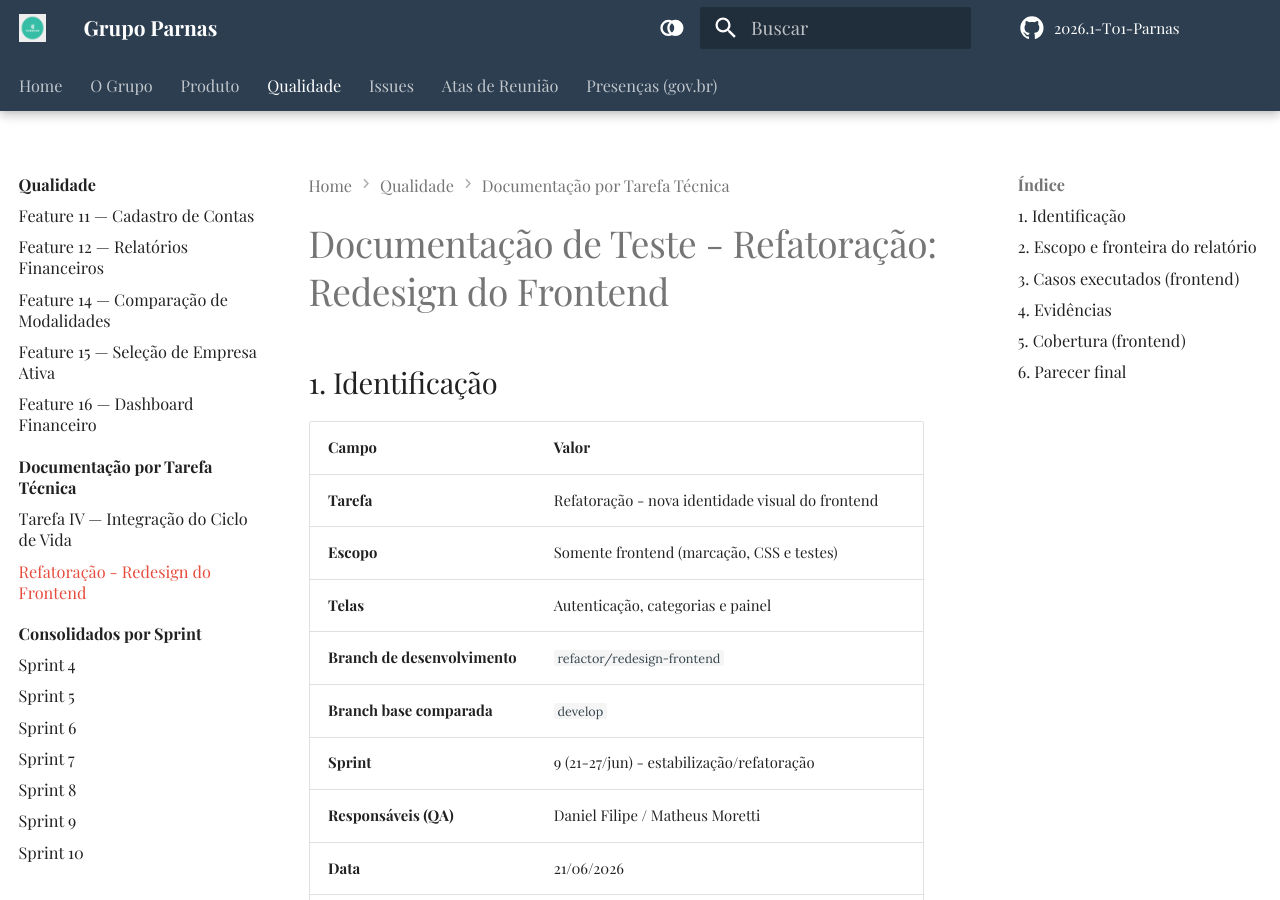
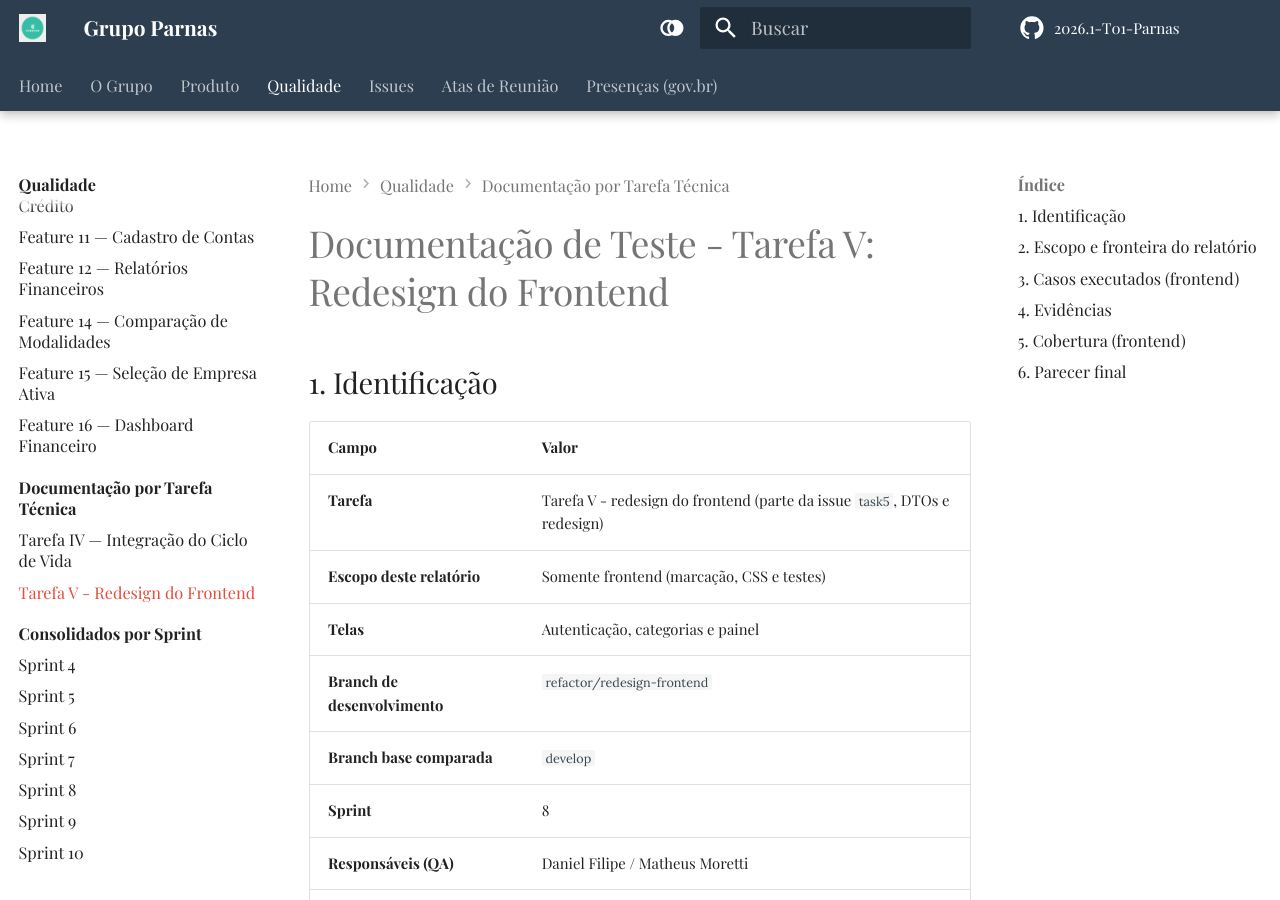
Before and after one commit to FGA0138-MDS-Ajax/2026.1-T01-Parnas, an MkDocs documentation site: the page built from docs/qualidade/tasks/task_5_redesign-frontend.md, in a window 1280 px wide and 900 px high. Built offline with MkDocs 1.6.1 and Material for MkDocs 9.7.7, drawn with Linux system fonts in a browser that asks for light colours; some web fonts are replaced; comment, search, counter and statistics services are not loaded.

Commit message:
test: redesign front

```diff
--- a/docs/qualidade/tasks/refactor_redesign-frontend.md
+++ b/docs/qualidade/tasks/task_5_redesign-frontend.md
@@ -1,15 +1,15 @@
-# Documentação de Teste - Refatoração: Redesign do Frontend
+# Documentação de Teste - Tarefa V: Redesign do Frontend
 
 ## 1. Identificação
 
 | Campo                         | Valor                                                       |
 |-------------------------------|-------------------------------------------------------------|
-| **Tarefa**                    | Refatoração - nova identidade visual do frontend            |
-| **Escopo**                    | Somente frontend (marcação, CSS e testes)                   |
+| **Tarefa**                    | Tarefa V - redesign do frontend (parte da issue `task5`, DTOs e redesign) |
+| **Escopo deste relatório**    | Somente frontend (marcação, CSS e testes)                   |
 | **Telas**                     | Autenticação, categorias e painel                           |
 | **Branch de desenvolvimento** | `refactor/redesign-frontend`                                |
 | **Branch base comparada**     | `develop`                                                   |
-| **Sprint**                    | 9 (21-27/jun) - estabilização/refatoração                   |
+| **Sprint**                    | 8                                                           |
 | **Responsáveis (QA)**         | Daniel Filipe / Matheus Moretti                             |
 | **Data**                      | 21/06/2026                                                  |
 | **Evidências**                | Pipeline CI - job `frontend` (artifact `relatorio-frontend`)|
--- a/mkdocs.yml
+++ b/mkdocs.yml
@@ -91,7 +91,7 @@
     - Documentação por Tarefa Técnica:
       - qualidade/tasks/index.md
       - Tarefa IV — Integração do Ciclo de Vida: qualidade/tasks/task_4_integracao-ciclo-vida.md
-      - Refatoração - Redesign do Frontend: qualidade/tasks/refactor_redesign-frontend.md
+      - Tarefa V - Redesign do Frontend: qualidade/tasks/task_5_redesign-frontend.md
     - Consolidados por Sprint:
       - qualidade/sprints/index.md
       - Sprint 4: qualidade/sprints/sprint-04.md
```
Also changed, not shown: docs/qualidade/tasks/index.md (+1 -1 lines).
